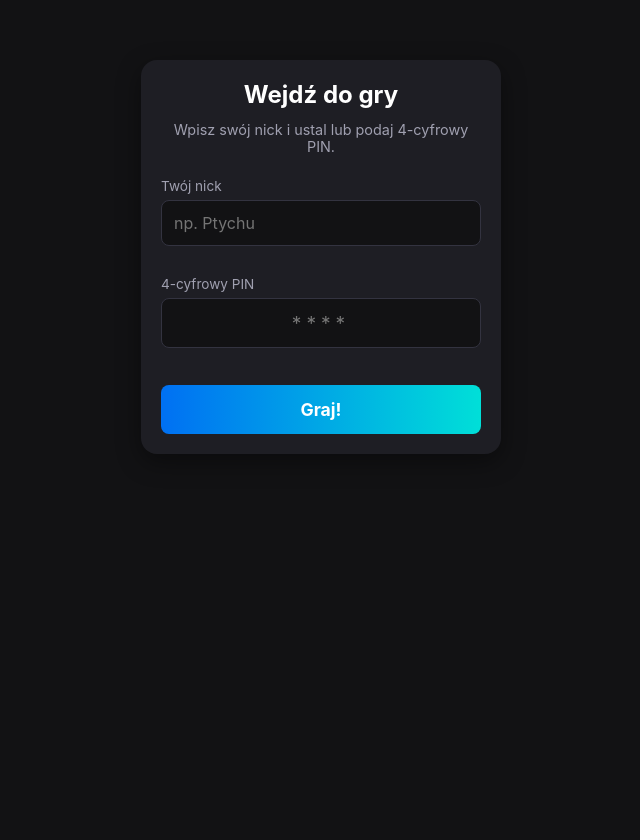
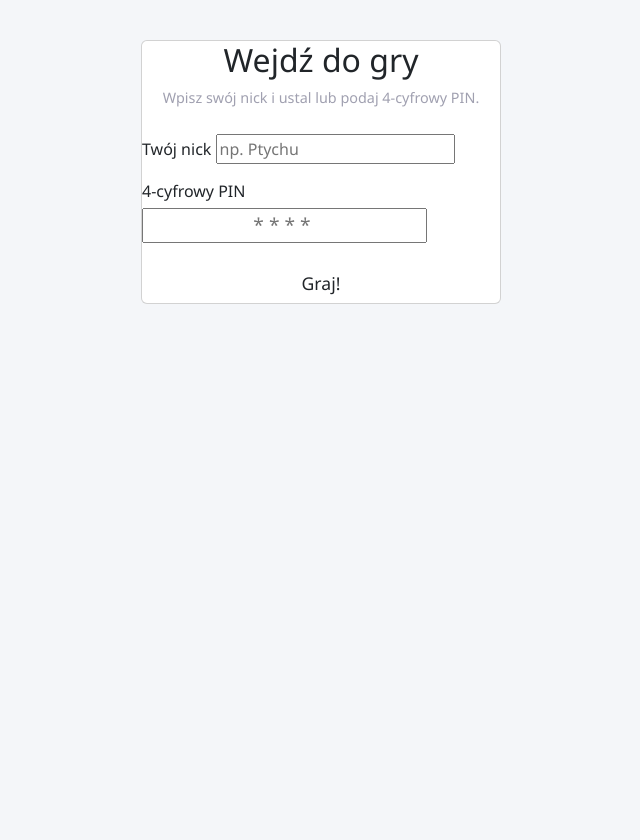
Before and after one commit to dudsoninho/party-app, a Flask app: page /login in a window 1280 px wide. Shown: the whole page, without its empty margins (319-959 px from the left). Before the commit the page ends 454 px from the top, so only its background shows below. Run offline with Flask 3, Linux system fonts and the light colour scheme.

Commit message:
Podpięcie własnego favicon.png oraz aktualizacja base.html

```diff
--- a/templates/base.html
+++ b/templates/base.html
@@ -3,15 +3,51 @@
 <head>
     <meta charset="UTF-8">
     <meta name="viewport" content="width=device-width, initial-scale=1.0">
-    <title>Party Coin</title>
-    <link rel="stylesheet" href="{{ url_for('static', filename='css/style.css') }}">
+    <title>MotylCoin App</title>
+
+    <!-- FAVICON (Z pliku static/favicon.png) -->
+    <link rel="icon" type="image/png" href="{{ url_for('static', filename='favicon.png') }}">
+
+    <!-- Bootstrap 5 CSS -->
+    <link href="https://cdn.jsdelivr.net/npm/bootstrap@5.3.0/dist/css/bootstrap.min.css" rel="stylesheet">
+    <!-- FontAwesome Icons -->
+    <link rel="stylesheet" href="https://cdnjs.cloudflare.com/ajax/libs/font-awesome/6.4.0/css/all.min.css">
+
+    <!-- Stylizacja globalna -->
+    <style>
+        body {
+            background-color: #f4f6f9;
+            font-family: 'Segoe UI', Roboto, Helvetica, Arial, sans-serif;
+            min-height: 100vh;
+        }
+    </style>
 </head>
 <body>
-    <div id="butterfly-container"></div>
-    <div class="container">
+
+    <!-- GLOBALNE KOMUNIKATY (FLASH MESSAGES) -->
+    <div class="container mt-3">
+        {% with messages = get_flashed_messages(with_categories=true) %}
+            {% if messages %}
+                {% for category, message in messages %}
+                    <div class="alert alert-{{ category }} alert-dismissible fade show shadow-sm" role="alert">
+                        {% if category == 'success' %}<i class="fa-solid fa-circle-check me-2"></i>{% endif %}
+                        {% if category == 'danger' %}<i class="fa-solid fa-triangle-exclamation me-2"></i>{% endif %}
+                        {% if category == 'warning' %}<i class="fa-solid fa-bell me-2"></i>{% endif %}
+                        {% if category == 'info' %}<i class="fa-solid fa-circle-info me-2"></i>{% endif %}
+                        {{ message }}
+                        <button type="button" class="btn-close" data-bs-dismiss="alert" aria-label="Close"></button>
+                    </div>
+                {% endfor %}
+            {% endif %}
+        {% endwith %}
+    </div>
+
+    <!-- GŁÓWNA ZAWARTOŚĆ PODSTRON -->
+    <main>
         {% block content %}{% endblock %}
-    </div>
-    <script src="{{ url_for('static', filename='js/butterflies.js') }}"></script>
-    <script src="{{ url_for('static', filename='js/script.js') }}"></script>
+    </main>
+
+    <!-- Bootstrap 5 JS Bundle -->
+    <script src="https://cdn.jsdelivr.net/npm/bootstrap@5.3.0/dist/js/bootstrap.bundle.min.js"></script>
 </body>
 </html>
```
Also changed, not shown: static/favicon.png (added).
